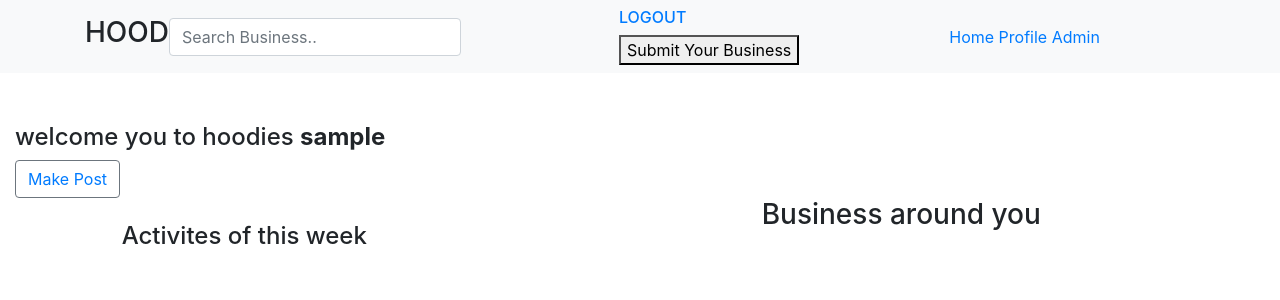
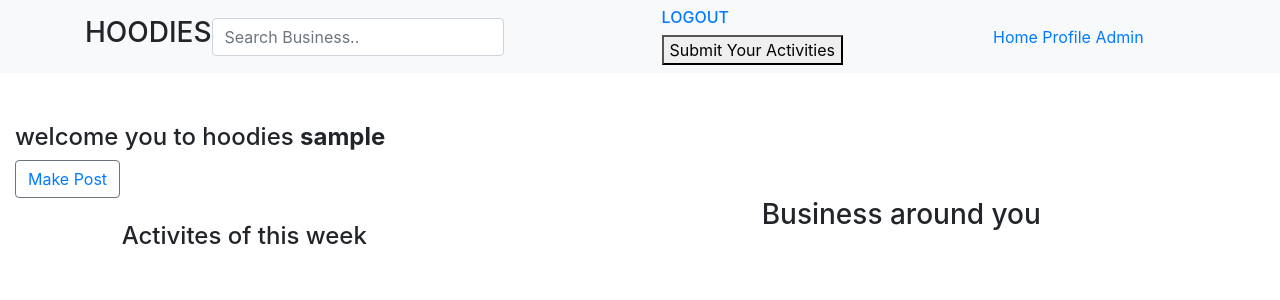
Before and after one commit to Adho-Code/Neighbourhood, a Django app: template hoodies/templates/home.html in a window 1280 px wide. Shown: the top 300 px of the page. Run offline with Django 3.2, Linux system fonts and the light colour scheme; the template is opened without the code that fills it, so the values that code supplies are empty; the visitor is signed in with stand-in values (Sample User, id 1); some libraries are stand-ins or nearby versions; some web fonts are replaced.

Commit message:
modifies navbar

```diff
--- a/hoodies/templates/navbar.html
+++ b/hoodies/templates/navbar.html
@@ -1,4 +1,3 @@
-
 <!DOCTYPE html>
 <html>
 
@@ -15,7 +14,7 @@
   <nav class="navbar navbar-expand-lg navbar-light sticky-top bg-light" style='margin-bottom:50px;'>
     <div class='container'>
       <div class="collapse navbar-collapse" id="navbarNav">
-        <h3 >HOOD</h3>
+        <h3 >HOODIES</h3>
 
         <form id="dm" class="form-inline" role="search" action="{% url 'search_results' %}">
 
@@ -30,7 +29,7 @@
             <a href="{% url 'logout' %}">
               <h6>LOGOUT</h6>
             </a>
-            <a href="/business"><button> Submit Your Business </button></a>
+            <a href="/business"><button> Submit Your Activities </button></a>
 
             {% else %}
             <a href="{% url 'login' %}">
```
